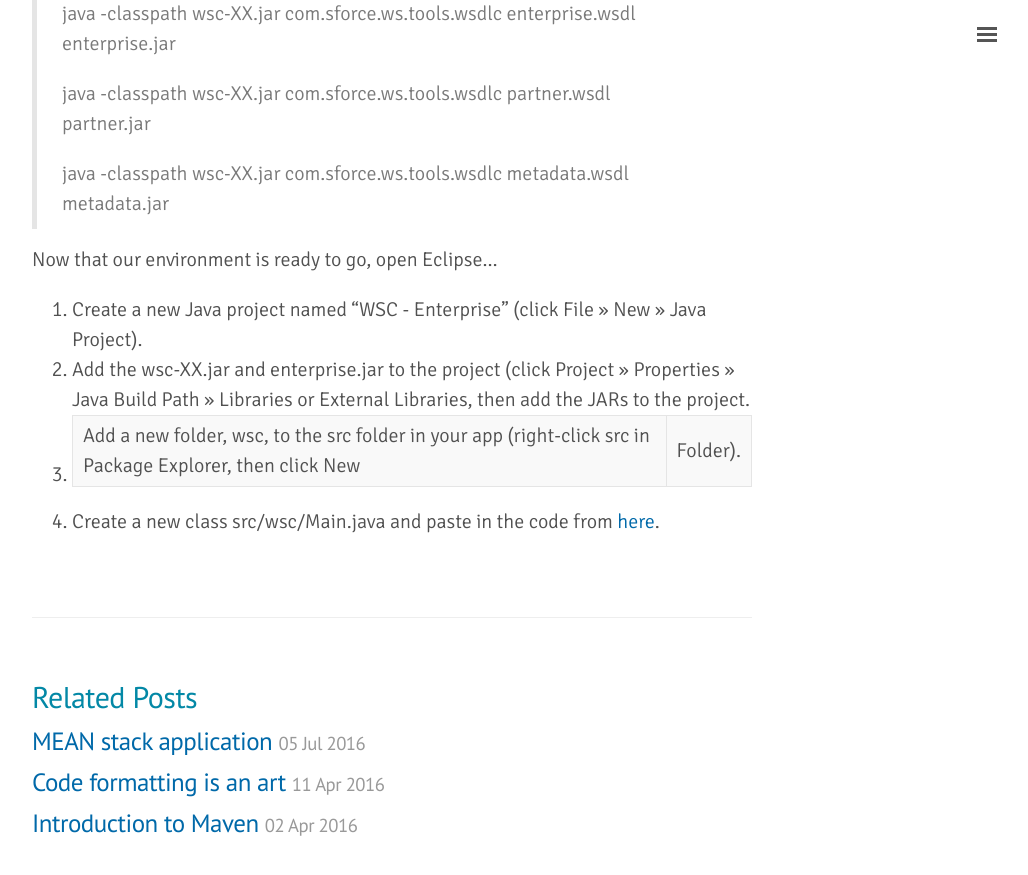
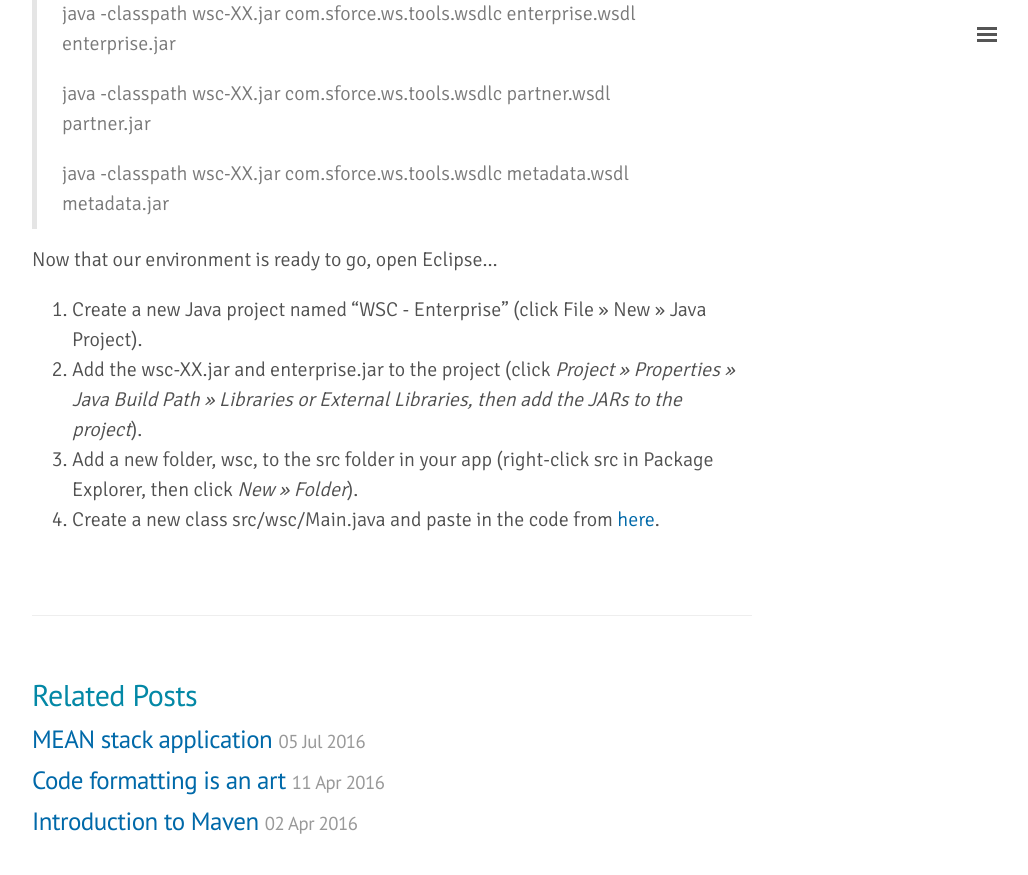
Before and after one commit to PrashanthAmbure/PrashanthAmbure.github.io, a Jekyll site: the page built from _posts/2016-07-16-salesforce-webservice-connector.md, in a window 1280 px wide and 900 px high, scrolled down 1681 px. Shown: the top 875 px of the window, without its empty margins (248-1276 px from the left). Built offline with Jekyll 4.4.1, drawn with Linux system fonts in a browser that asks for light colours.

Commit message:
Applied cosmetic fixes.

```diff
--- a/_posts/2016-07-16-salesforce-webservice-connector.md
+++ b/_posts/2016-07-16-salesforce-webservice-connector.md
@@ -17,7 +17,7 @@ To retrieve, update or delete records, such as `ACCOUNT` object. Any language th
 
 ### Step 1: Generate and download WSDLs
 
-To get your org-specific WSDLs, log into your organization and then click _**Your Name >> Setup >> App Setup >> Develop >> API**_. We need three WSDLs:
+To get your org-specific WSDLs, log into your organization and then click _Your Name >> Setup >> App Setup >> Develop >> API_. We need three WSDLs:
 
 * the enterprise WSDL (unique to your organization)
 * the partner WSDL (generic)
@@ -49,6 +49,6 @@ To generate the enterprise, partner and metadata client JARs, run the following
 Now that our environment is ready to go, open Eclipse...
 
 1. Create a new Java project named “WSC - Enterprise” (click File >> New >> Java Project).
-2. Add the wsc-XX.jar and enterprise.jar to the project (click Project >> Properties >> Java Build Path >> Libraries or External Libraries, then add the JARs to the project.
-3. Add a new folder, wsc, to the src folder in your app (right-click src in Package Explorer, then click New | Folder).
+2. Add the wsc-XX.jar and enterprise.jar to the project (click _Project >> Properties >> Java Build Path >> Libraries or External Libraries, then add the JARs to the project_).
+3. Add a new folder, wsc, to the src folder in your app (right-click src in Package Explorer, then click _New >> Folder_).
 4. Create a new class src/wsc/Main.java and paste in the code from [here](https://github.com/PrashanthAmbure/salesforce-wsc-SOAP).
```
